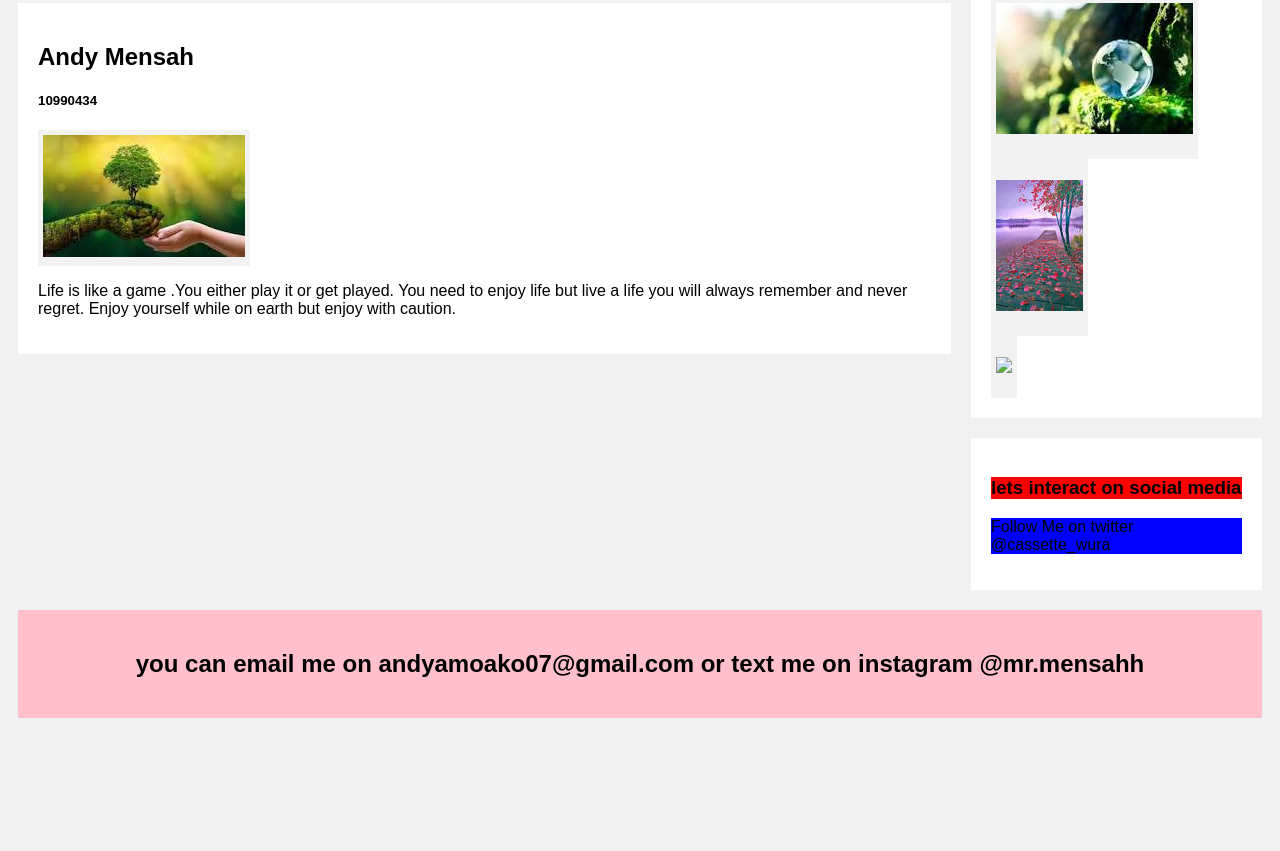
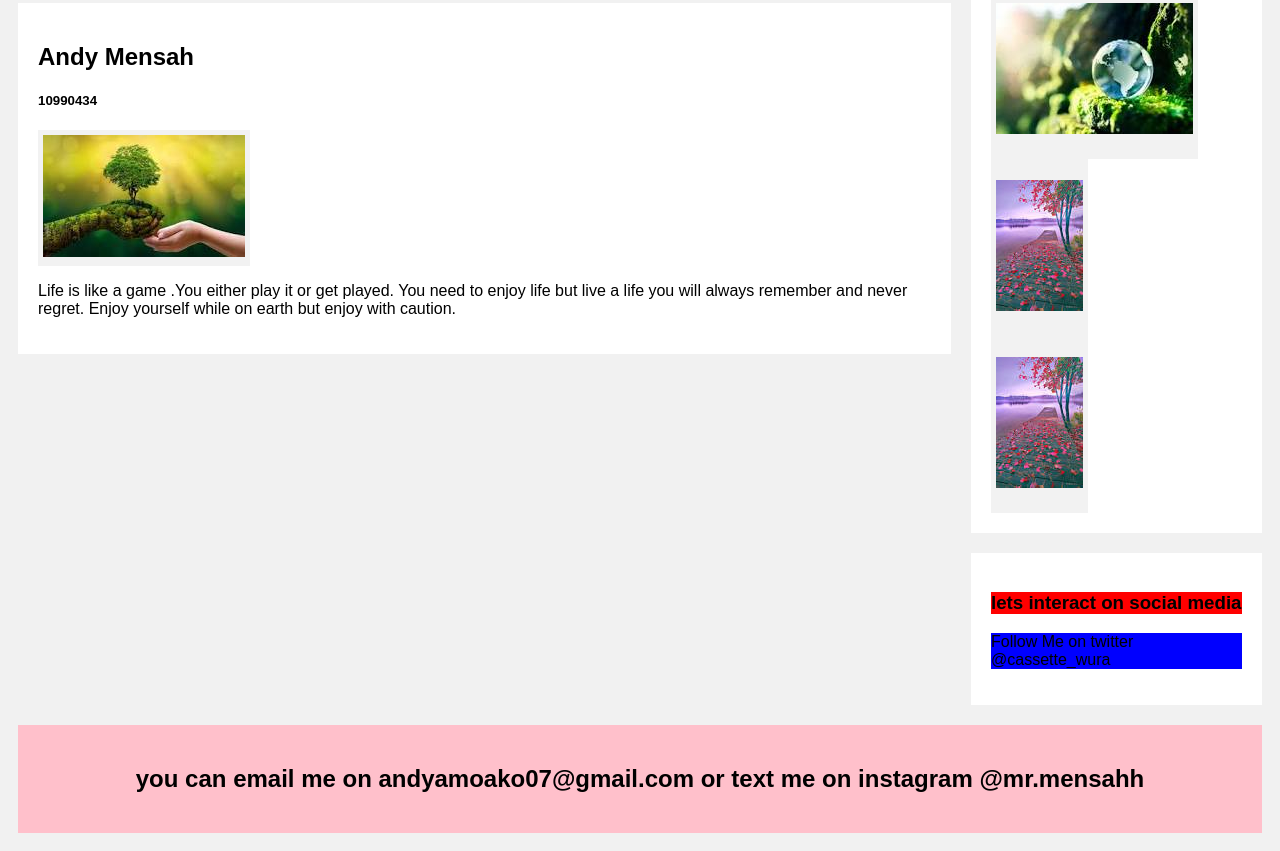
Before and after one commit to billibaby/andy, a plain HTML site: page index.html in a window 1280 px wide. Shown: the part 643-1494 px from the top of the page. Before the commit the page ends 1379 px from the top, so only its background shows below. Drawn offline with Linux system fonts and the light colour scheme.

Commit message:
Update index.html

```diff
--- a/index.html
+++ b/index.html
@@ -129,7 +129,7 @@ body {
       <h3>Andy's pictures </h3>
       <div class="img"><p><img src="images/k.jpg"></p></div>
       <div class="img"><p><img src="images/l.jpg"></p></div>
-      <div class="img"><p><img src="images/l.jpgs"></p></div>
+      <div class="img"><p><img src="images/l.jpg"></p></div>
     </div>
     <div class="card">
       <h3 style= background-color:red>lets interact on social media</h3>
```
